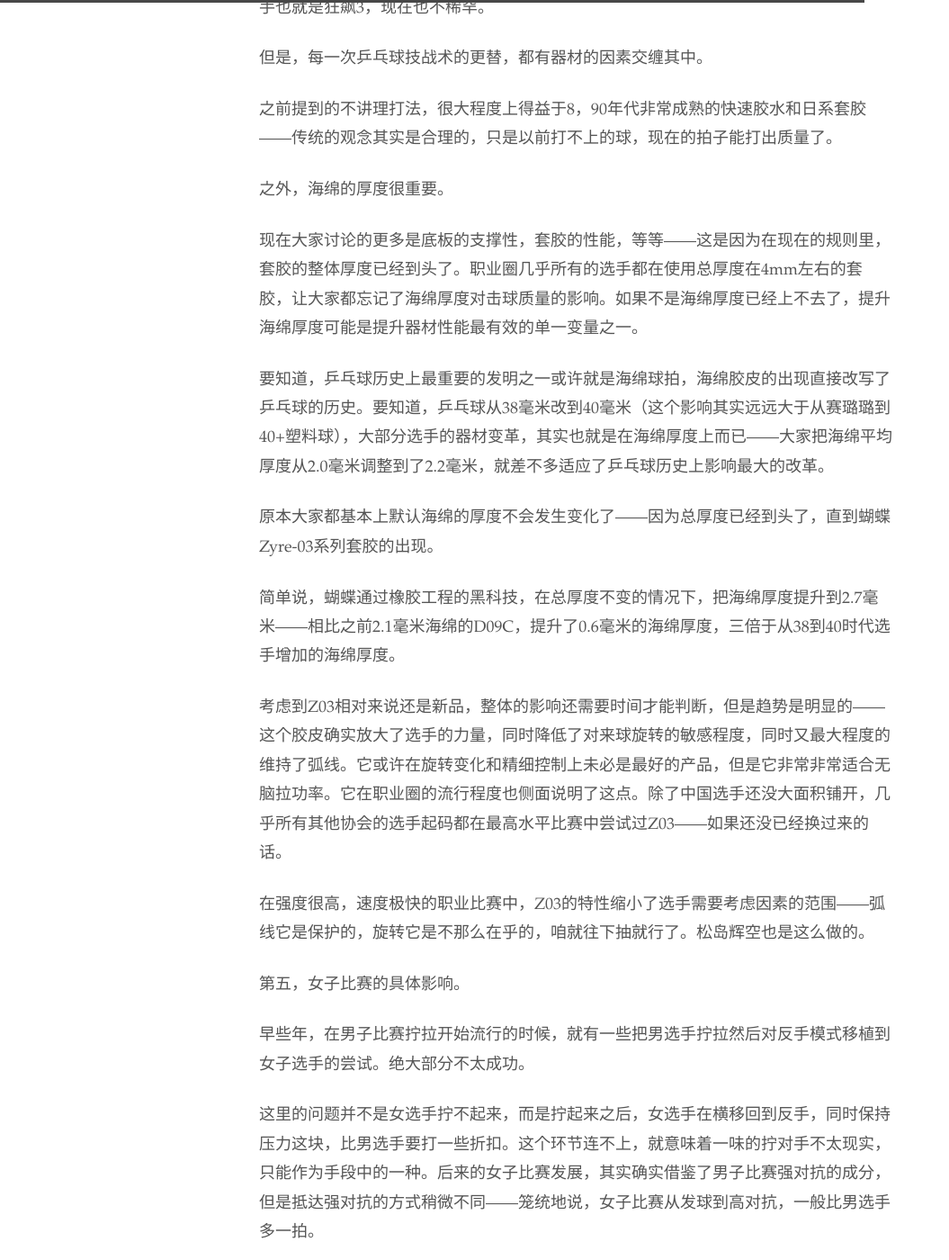
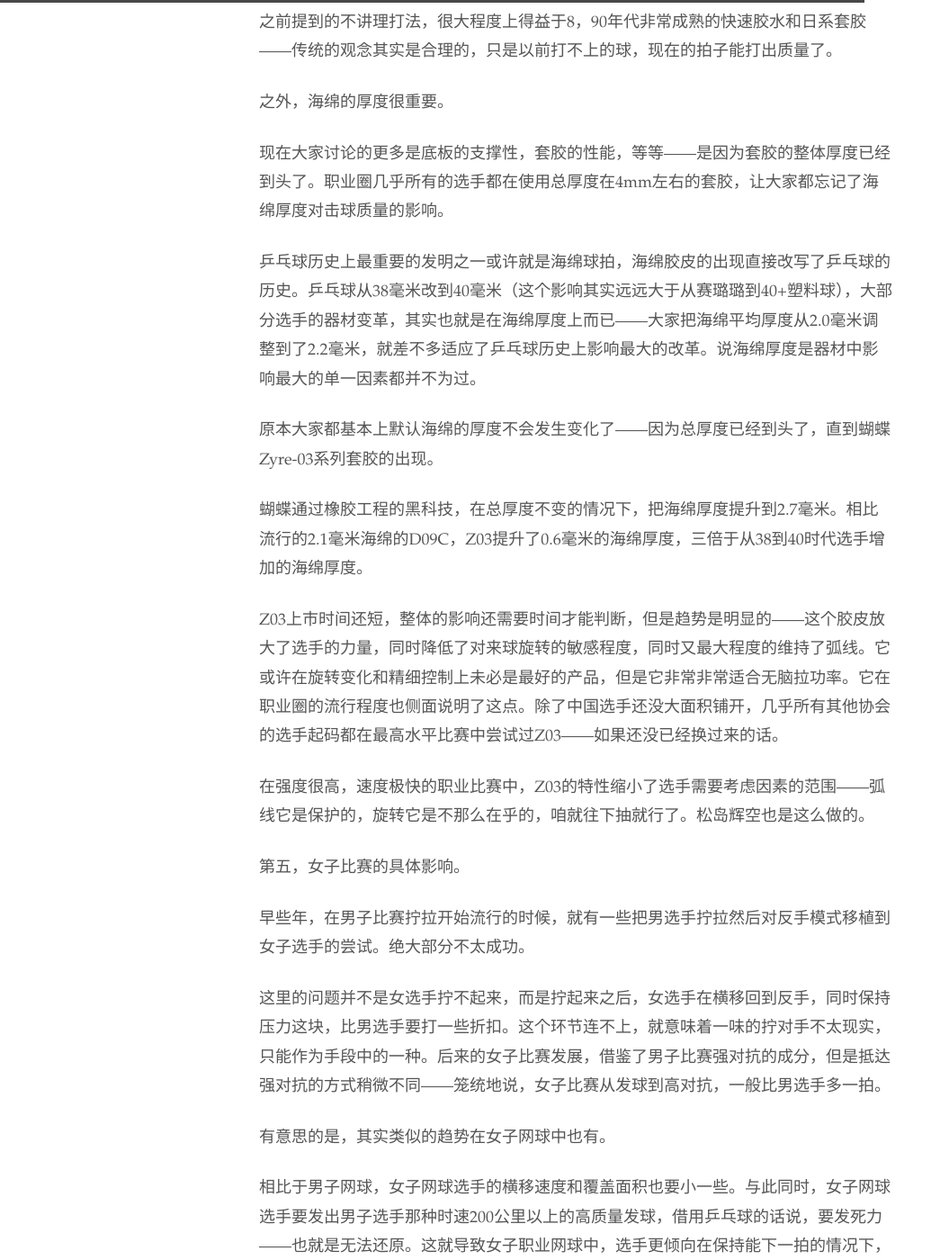
Before and after one commit to readandchedan/readandchedan.github.io, a Jekyll site: the page built from _posts/tabletennis/_posts/2026-04-23-follow-up.md, in a window 1280 px wide and 1400 px high, scrolled down 3315 px. Shown: the whole window at 90% size, without its empty margins (0-1055 px from the left). Built offline with Jekyll 4.4.1, drawn with Linux system fonts in a browser that asks for light colours; some of the changed text lies outside the part shown.

Commit message:
adjust wording

```diff
--- a/_posts/tabletennis/_posts/2026-04-23-follow-up.md
+++ b/_posts/tabletennis/_posts/2026-04-23-follow-up.md
@@ -7,23 +7,23 @@
 
 第一，这不是之前的传统前三板抢攻，或者是更古老的不讲理打法。
 
-如果咱们把论点尽量精简一下的话，我们的观点是，现在的乒乓球正在通过两到三板的组合，来达成最大化的得分效率——之后的拍数重要性指数型下降。
+如果把论点尽量精简一下的话，我们的观点是，现在的乒乓球正在通过两到三板的组合，来达成最大化的得分效率——之后的拍数重要性指数型下降。
 
 这里的关键词是组合。
 
-传统的前三板，例如中国传统的直板前三板发抢为主的打法，在这个方向上有两个问题：第一是发球第三板的配套效率并不那么高。在传统的发抢套路中，一般是短球下旋偏多，要准备起码两三种进攻的可能性：对手摆短，对手搓长，对手半出台。换句话说，就算在发球比较顺利的情况下，对手的回应也是离散的，而且在其中两种情况里（半出台和摆短），第三板的输出功率是拉不上去的。
+中国传统的直板发抢为主的打法，有两个问题：
 
-而我们上一篇举的松岛辉空的例子，他喜欢大量发长球，长球用更高的风险，极大的限制了对手的回球选择：在超过80%的情况下，对手的回球都是上旋，长的——在限制对手选择上，乒乓球很难做到更好了。
+第一是发球第三板的配套效率并不那么高。在传统的发抢套路中，一般是短球下旋偏多，要准备起码两三种进攻方式：对手摆短，对手搓长，对手半出台。就算在发球比较顺利的情况下，对手的回应也是离散的，而且在其中两种情况里（半出台和摆短），第三板的输出功率是拉不上去的。
 
-换句话说，效率最大化追求的是限制对手的选择，同时让对手的选择要在你尽量舒服的可以增加输出功率的前提上。传统前三板的第一个问题，是对手仍然有太多选择，哪怕质量并不更高。
+而我们上一篇举的松岛辉空的例子，他喜欢大量发长球，长球用更高的风险，极大的限制了对手的回球选择：在超过80%的情况下，对手的回球都是上旋，长的——在限制对手选择上，很难做到更好了。
 
 传统前三板的第二个问题，是三五板的配套。如果你把整个乒乓球的前几板看成一个系统（就像网球一样），那么传统前三板在发球和第三板的配合上效率已经打折，这种情况会传递给第五板。如果你发球下去之后，对手接发球有两到三种可能，你就要有相应数量的第三板，然后根据对手的回应，你第五板要准备的数量还要更多。
 
 这就是为什么那些古典的前三板大师，看着都是活儿细，招儿多——因为不多不行，一场比赛打下来，没有几个球第三板和第五板配合是一样的。
 
-但是如果你看松岛辉空，就会发现套路非常固定——长球发下去，抽一下，再一下；对手发球，自己拧一下，反手抽一下。这是就是效率的区别。
+但是如果你看松岛辉空，就会发现套路非常固定——长球发下去，抽一下，再一下；对手发球，自己拧一下，反手抽一下。这是效率的区别。
 
-而更古老的不讲理打法其实差的更远一点。
+更古老的不讲理打法其实差的更远一点。
 
 简单回顾一下，所谓不讲理打法，其实指的是90年代法国的盖亭，比利时的塞弗，和德国的罗斯科夫为代表的一批打法。他们主要的突破，在于能在*当时观念*中认为不能发力的环节，可以发力进攻。一般来说，这些环节包括：
 
@@ -35,7 +35,7 @@
 
 不讲理打法现在回头看，主要是一板环节里的技术突破。通过更协调的发力和更合理的动作，攻击一些传统上给太大空间的环节。以前认为做不到的，现在能做到。
 
-而不讲理打法的这几位代表人物，其实普遍的组合技术一般化，尤其是发球和第三板的进攻。这三位的发球在当时，都不能算是多好，更多是靠当时允许遮挡和项目顶尖的正反手能力再打——更不用提我们之前说的一三板，三五板配套了。
+而不讲理打法的这几位代表人物，其实普遍的组合技术一般化，尤其是发球和第三板的进攻。这三位的发球在当时，都不算突出，主要靠遮挡（当时允许）发球和项目顶尖的正反手能力在打——更不用提我们之前说的一三板，三五板配套了。
 
 第二，如果网球的核心是0-4拍，那么乒乓球是什么？
 
@@ -65,11 +65,11 @@
 
 某种程度上说，大家喜闻乐见的泥洼老师，其实某种程度上也是继承这种思路——他利用选手的惯性和定势更多一点，但是思路也是，我知道多拍对我胜算意义不大，找准机会集中浪一下。
 
-总体来说，思路是通过两板组合的系统工程，尽量在前几拍降低对手可能的决策，然后最大化自己得分的机率——往死抽只是得分的一种方式，不是唯一的方式。
+总体来说，思路是通过两板组合的系统工程，尽量在前几拍降低对手的决策的选择，然后最大化自己得分的机率——往死抽只是得分的一种方式，不是唯一的方式。
 
 第四，器材有没有帮助
 
-肯定是有帮助，即便不是决定性的因素，也有可能放大这种效率优先技战术的可行性。
+肯定是有帮助，如果不是决定性的因素，也多少放大这种效率优先技战术的可行性。
 
 首先说，肯定并不是绝对因素——波尔用的也就是D09C，职业圈到处都是；马龙的正反手也就是狂飙3，现在也不稀罕。
 
@@ -79,15 +79,15 @@
 
 之外，海绵的厚度很重要。
 
-现在大家讨论的更多是底板的支撑性，套胶的性能，等等——这是因为在现在的规则里，套胶的整体厚度已经到头了。职业圈几乎所有的选手都在使用总厚度在4mm左右的套胶，让大家都忘记了海绵厚度对击球质量的影响。如果不是海绵厚度已经上不去了，提升海绵厚度可能是提升器材性能最有效的单一变量之一。
+现在大家讨论的更多是底板的支撑性，套胶的性能，等等——是因为套胶的整体厚度已经到头了。职业圈几乎所有的选手都在使用总厚度在4mm左右的套胶，让大家都忘记了海绵厚度对击球质量的影响。
 
-要知道，乒乓球历史上最重要的发明之一或许就是海绵球拍，海绵胶皮的出现直接改写了乒乓球的历史。要知道，乒乓球从38毫米改到40毫米（这个影响其实远远大于从赛璐璐到40+塑料球），大部分选手的器材变革，其实也就是在海绵厚度上而已——大家把海绵平均厚度从2.0毫米调整到了2.2毫米，就差不多适应了乒乓球历史上影响最大的改革。
+乒乓球历史上最重要的发明之一或许就是海绵球拍，海绵胶皮的出现直接改写了乒乓球的历史。乒乓球从38毫米改到40毫米（这个影响其实远远大于从赛璐璐到40+塑料球），大部分选手的器材变革，其实也就是在海绵厚度上而已——大家把海绵平均厚度从2.0毫米调整到了2.2毫米，就差不多适应了乒乓球历史上影响最大的改革。说海绵厚度是器材中影响最大的单一因素都并不为过。
 
 原本大家都基本上默认海绵的厚度不会发生变化了——因为总厚度已经到头了，直到蝴蝶Zyre-03系列套胶的出现。
 
-简单说，蝴蝶通过橡胶工程的黑科技，在总厚度不变的情况下，把海绵厚度提升到2.7毫米——相比之前2.1毫米海绵的D09C，提升了0.6毫米的海绵厚度，三倍于从38到40时代选手增加的海绵厚度。
+蝴蝶通过橡胶工程的黑科技，在总厚度不变的情况下，把海绵厚度提升到2.7毫米。相比流行的2.1毫米海绵的D09C，Z03提升了0.6毫米的海绵厚度，三倍于从38到40时代选手增加的海绵厚度。
 
-考虑到Z03相对来说还是新品，整体的影响还需要时间才能判断，但是趋势是明显的——这个胶皮确实放大了选手的力量，同时降低了对来球旋转的敏感程度，同时又最大程度的维持了弧线。它或许在旋转变化和精细控制上未必是最好的产品，但是它非常非常适合无脑拉功率。它在职业圈的流行程度也侧面说明了这点。除了中国选手还没大面积铺开，几乎所有其他协会的选手起码都在最高水平比赛中尝试过Z03——如果还没已经换过来的话。
+Z03上市时间还短，整体的影响还需要时间才能判断，但是趋势是明显的——这个胶皮放大了选手的力量，同时降低了对来球旋转的敏感程度，同时又最大程度的维持了弧线。它或许在旋转变化和精细控制上未必是最好的产品，但是它非常非常适合无脑拉功率。它在职业圈的流行程度也侧面说明了这点。除了中国选手还没大面积铺开，几乎所有其他协会的选手起码都在最高水平比赛中尝试过Z03——如果还没已经换过来的话。
 
 在强度很高，速度极快的职业比赛中，Z03的特性缩小了选手需要考虑因素的范围——弧线它是保护的，旋转它是不那么在乎的，咱就往下抽就行了。松岛辉空也是这么做的。
 
@@ -95,7 +95,7 @@
 
 早些年，在男子比赛拧拉开始流行的时候，就有一些把男选手拧拉然后对反手模式移植到女子选手的尝试。绝大部分不太成功。
 
-这里的问题并不是女选手拧不起来，而是拧起来之后，女选手在横移回到反手，同时保持压力这块，比男选手要打一些折扣。这个环节连不上，就意味着一味的拧对手不太现实，只能作为手段中的一种。后来的女子比赛发展，其实确实借鉴了男子比赛强对抗的成分，但是抵达强对抗的方式稍微不同——笼统地说，女子比赛从发球到高对抗，一般比男选手多一拍。
+这里的问题并不是女选手拧不起来，而是拧起来之后，女选手在横移回到反手，同时保持压力这块，比男选手要打一些折扣。这个环节连不上，就意味着一味的拧对手不太现实，只能作为手段中的一种。后来的女子比赛发展，借鉴了男子比赛强对抗的成分，但是抵达强对抗的方式稍微不同——笼统地说，女子比赛从发球到高对抗，一般比男选手多一拍。
 
 有意思的是，其实类似的趋势在女子网球中也有。
 
@@ -111,4 +111,4 @@
 
 现如今，女子比赛的用发力对发力已经成为高水平中的主流。相比于男子比赛，女子比赛会用多一拍的时间把功率拉上来，然后用之前时代高得多的对抗。如果男子比赛重要的是利用两拍组合最大化得分效率，那么女子比赛因为需要多一拍来拉升对抗强度，对纯粹的效率会有一定影响，概率上的优化效果不会那么极端，更平缓一点。
 
-有一点值得注意：如果女子比赛确实需要多一拍拉把对抗强度提升起来，那么某些特殊打法可能确实有一些空间。假如防弧胶能强行把对手的击球质量拉到龟速，那爆发力稍欠的女选手很可能就会形成一直功率上不起来的情况。换言之，我认为萨宾换了防弧胶，能在这么短的时间内突破反胶这么多年都没能突破的成绩，其中或许有一些客观规律。
+有一点值得注意：如果女子比赛需要多一拍拉把对抗强度提升起来，那么某些特殊打法会有一些空间。假如防弧胶能强行把对手的击球质量拉到龟速，那爆发力稍欠的女选手很就会形成一直功率上不起来的情况。萨宾温特换了防弧胶，能在这么短的时间内突破反胶这么多年都没能突破的成绩，或许符合某种规律。
```
